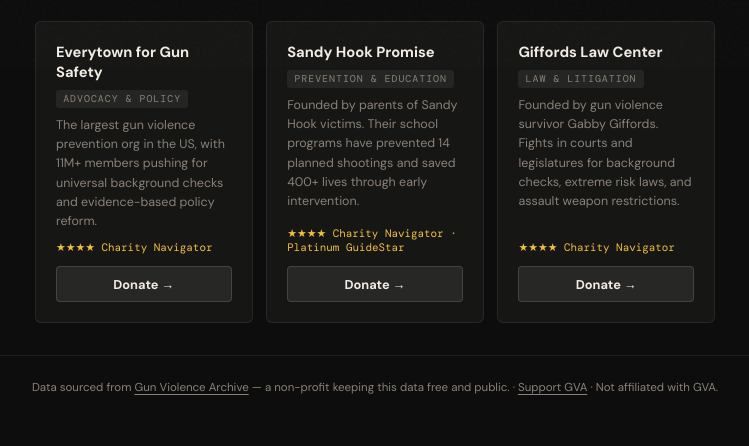
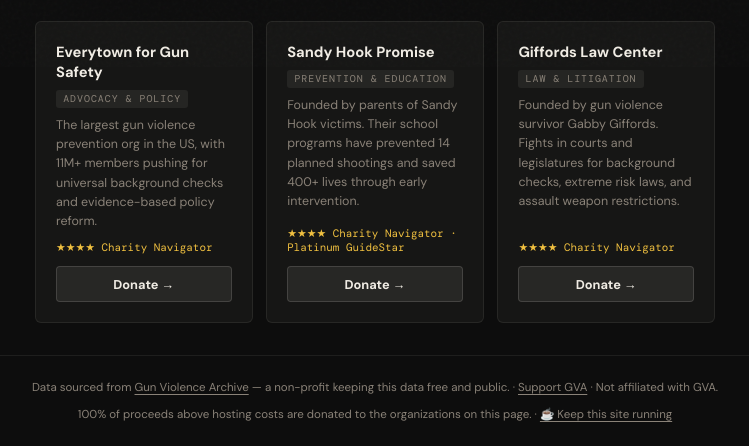
Before and after one commit to chadrosser/mass-shooting-today, a website: page public/index.html in a window 1280 px wide. Shown: the part 733-1179 px from the top of the page, without its empty margins (265-1014 px from the left). Before the commit the page ends 1152 px from the top, so only its background shows below. Drawn offline with nearby package versions, Linux system fonts and the light colour scheme; no server answers.

Commit message:
add buy me a coffee and pledge to footer

```diff
--- a/public/index.html
+++ b/public/index.html
@@ -142,6 +142,7 @@
 
   <footer>
     <p>Data sourced from <a href="https://www.gunviolencearchive.org" target="_blank" rel="noopener">Gun Violence Archive</a> — a non-profit keeping this data free and public. · <a href="https://www.gunviolencearchive.org/donate" target="_blank" rel="noopener">Support GVA</a> · Not affiliated with GVA.</p>
+<p style="margin-top: 0.75rem;">100% of proceeds above hosting costs are donated to the organizations on this page. · <a href="https://buymeacoffee.com/chadrosser" target="_blank" rel="noopener">☕ Keep this site running</a></p>
 
   <script>
     const TODAY = new Date();
```
